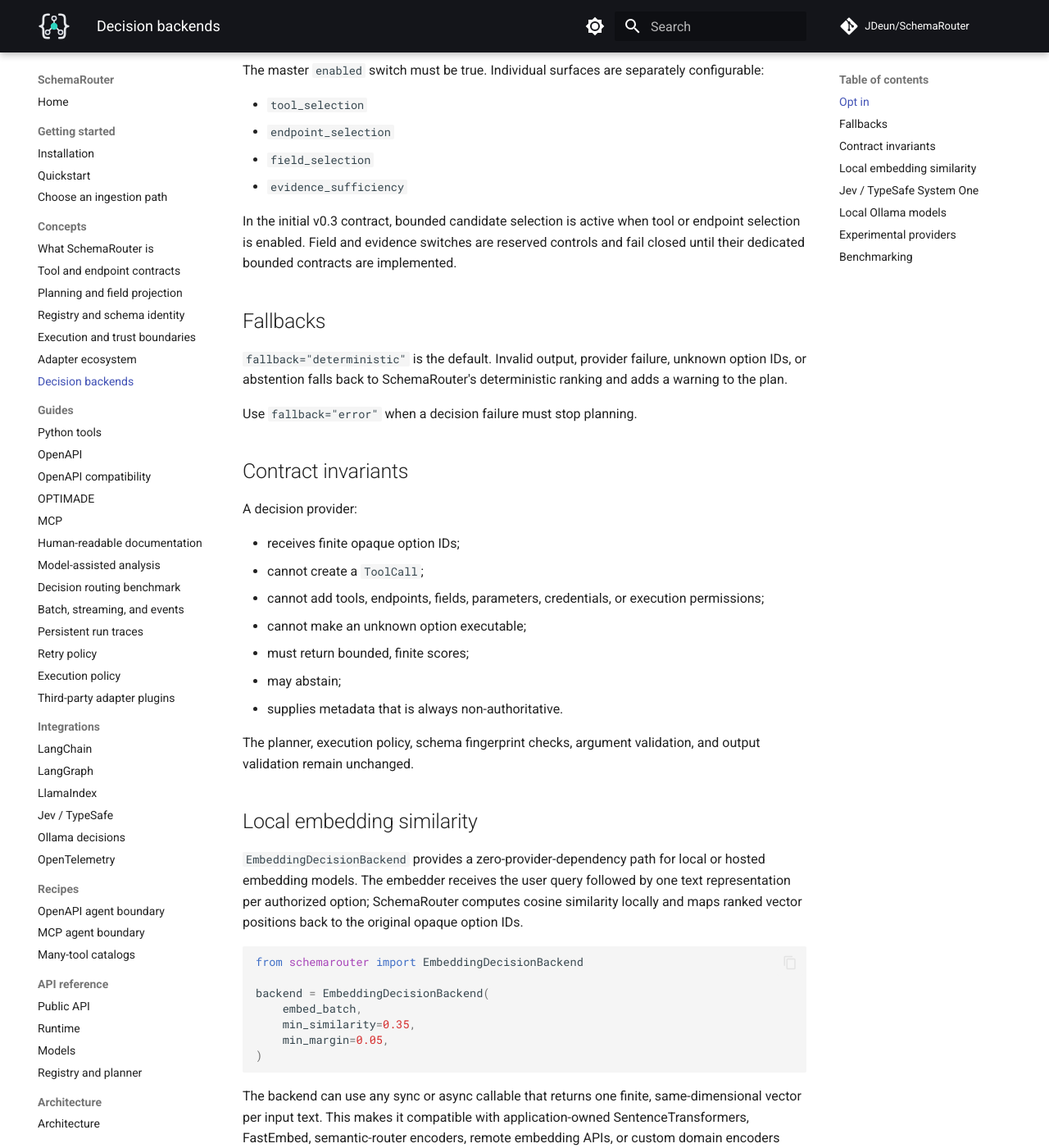
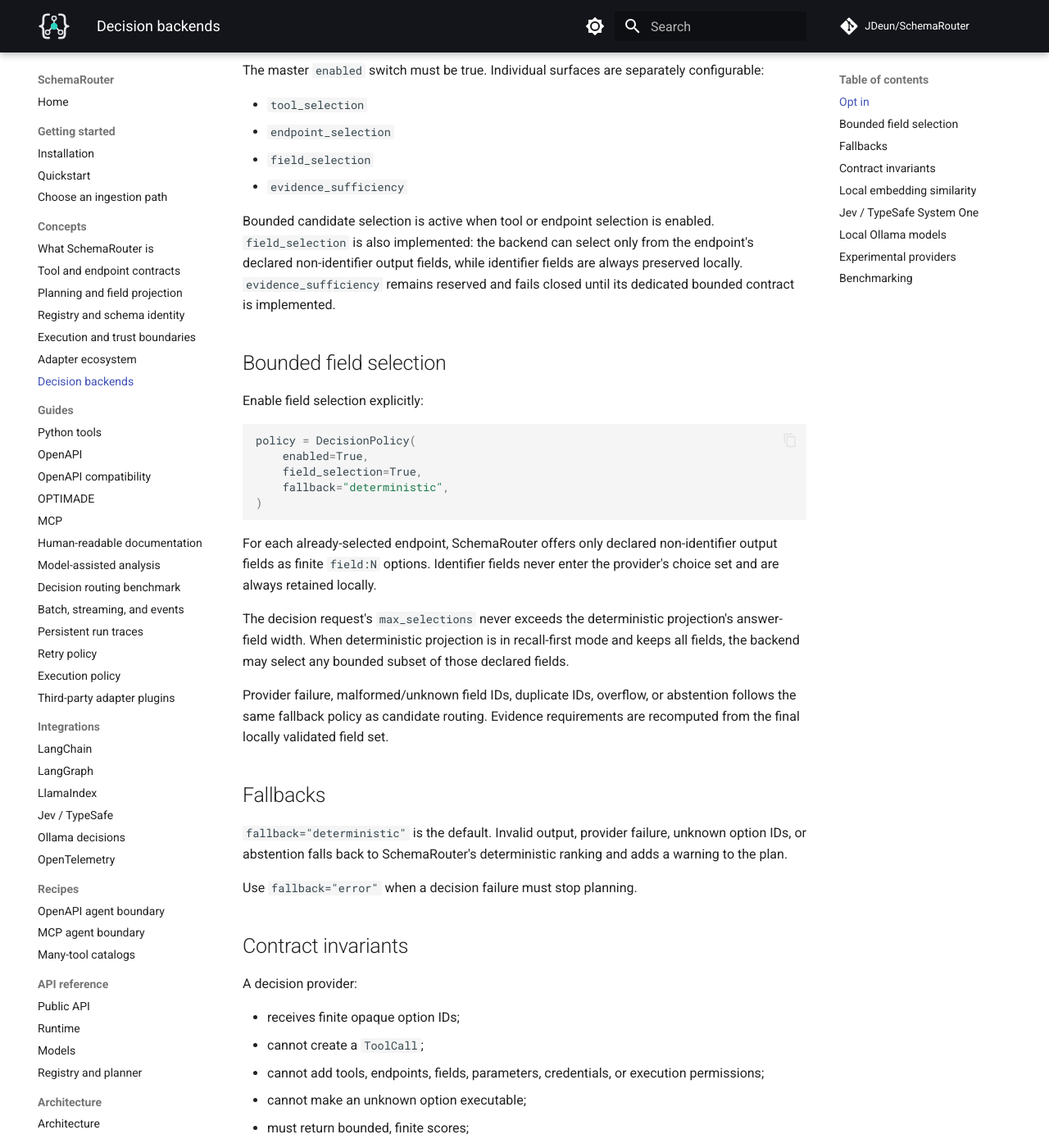
Before and after one commit to JDeun/SchemaRouter, an MkDocs documentation site: the page built from docs/concepts/decision-backends.md, in a window 1280 px wide and 1400 px high, scrolled down 623 px. Shown: the whole window at 82% size. Built offline with MkDocs 1.6.1 and Material for MkDocs 9.7.7, drawn with Linux system fonts in a browser that asks for light colours; comment, search, counter and statistics services are not loaded.

Commit message:
docs: document bounded field selection

````diff
--- a/docs/concepts/decision-backends.md
+++ b/docs/concepts/decision-backends.md
@@ -31,9 +31,34 @@
 - `field_selection`
 - `evidence_sufficiency`
 
-In the initial v0.3 contract, bounded candidate selection is active when tool or endpoint selection
-is enabled. Field and evidence switches are reserved controls and fail closed until their dedicated
-bounded contracts are implemented.
+Bounded candidate selection is active when tool or endpoint selection is enabled. `field_selection`
+is also implemented: the backend can select only from the endpoint's declared non-identifier
+output fields, while identifier fields are always preserved locally. `evidence_sufficiency`
+remains reserved and fails closed until its dedicated bounded contract is implemented.
+
+## Bounded field selection
+
+Enable field selection explicitly:
+
+```python
+policy = DecisionPolicy(
+    enabled=True,
+    field_selection=True,
+    fallback="deterministic",
+)
+```
+
+For each already-selected endpoint, SchemaRouter offers only declared non-identifier output fields
+as finite `field:N` options. Identifier fields never enter the provider's choice set and are
+always retained locally.
+
+The decision request's `max_selections` never exceeds the deterministic projection's answer-field
+width. When deterministic projection is in recall-first mode and keeps all fields, the backend may
+select any bounded subset of those declared fields.
+
+Provider failure, malformed/unknown field IDs, duplicate IDs, overflow, or abstention follows the
+same fallback policy as candidate routing. Evidence requirements are recomputed from the final
+locally validated field set.
 
 ## Fallbacks
 
````
